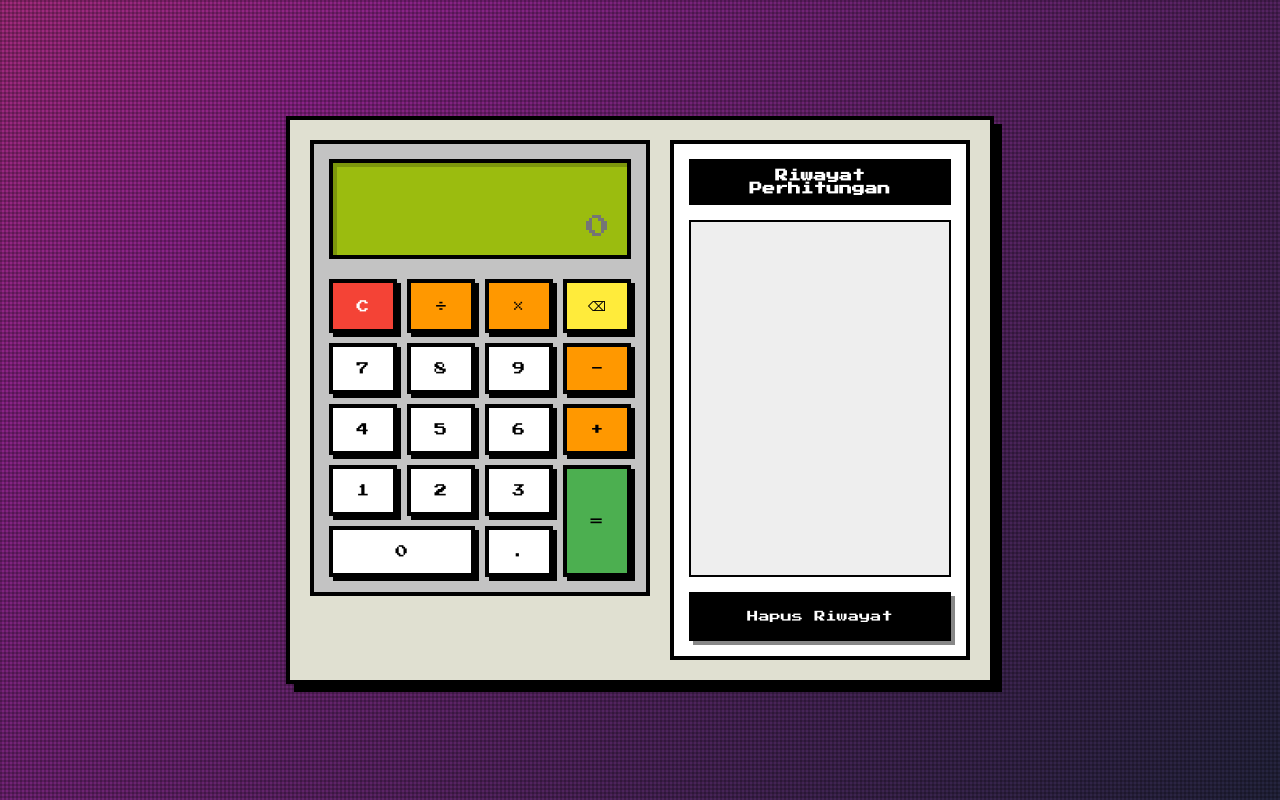
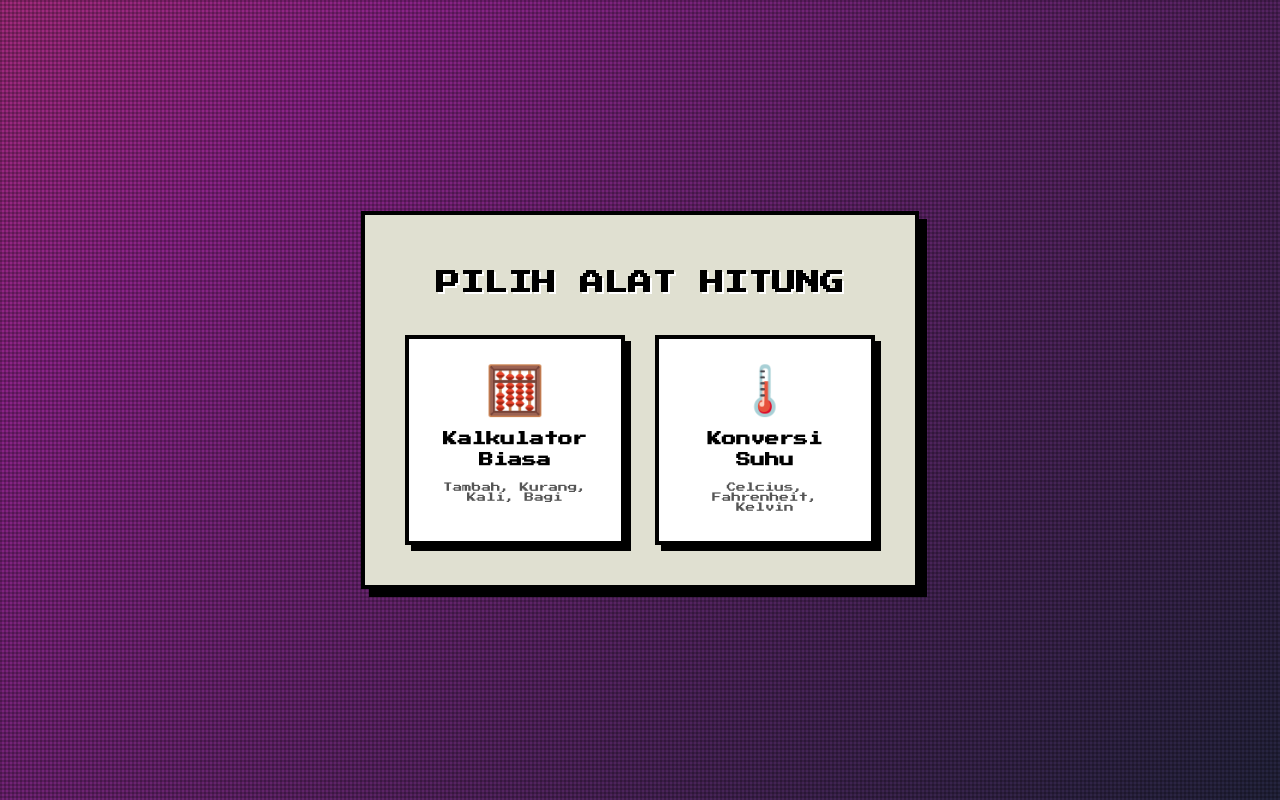
Before and after one commit to DragonEmperor5/TugasProject, a PHP site: page / in a window 1280 px wide. Run offline with PHP 8.4, Linux system fonts and the light colour scheme; data that the repository does not hold is empty.

Commit message:
buat halaman dashboard

```diff
--- a/assets/css/style.css
+++ b/assets/css/style.css
@@ -221,3 +221,87 @@ button:hover {
     transform: translate(4px, 4px);
     box-shadow: none;
 }
+
+/* --- TAMBAHAN UNTUK DASHBOARD --- */
+.dashboard-container {
+    text-align: center;
+    background: #e0e0d1;
+    padding: 40px;
+    border: 4px solid #000;
+    box-shadow: 8px 8px 0px #000;
+}
+
+.dashboard-title {
+    font-size: 1.5rem;
+    margin-bottom: 40px;
+    color: #000;
+    text-shadow: 2px 2px 0px #fff;
+}
+
+.menu-grid {
+    display: flex;
+    gap: 30px;
+    justify-content: center;
+}
+
+.menu-card {
+    display: block;
+    background: #fff;
+    border: 4px solid #000;
+    padding: 20px;
+    width: 220px;
+    text-decoration: none;
+    color: #000;
+    transition: transform 0.1s, box-shadow 0.1s;
+    box-shadow: 6px 6px 0px #000;
+}
+
+.menu-card:hover {
+    background: #fdfd96; /* Kuning muda saat hover */
+    transform: translate(-2px, -2px);
+    box-shadow: 8px 8px 0px #000;
+}
+
+.menu-card:active {
+    transform: translate(4px, 4px);
+    box-shadow: 2px 2px 0px #000;
+}
+
+.menu-card .icon {
+    font-size: 3rem;
+    margin-bottom: 10px;
+}
+
+.menu-card h3 {
+    font-size: 0.9rem;
+    margin: 10px 0;
+    line-height: 1.5;
+}
+
+.menu-card p {
+    font-size: 0.6rem;
+    color: #555;
+}
+
+/* --- TAMBAHAN UNTUK INPUT SUHU --- */
+.pixel-input {
+    width: 100%;
+    padding: 10px;
+    margin-bottom: 15px;
+    font-family: 'Press Start 2P', cursive;
+    font-size: 0.8rem;
+    border: 4px solid #000;
+    background: #fff;
+    outline: none;
+}
+
+.form-group label {
+    display: block;
+    font-size: 0.7rem;
+    margin-bottom: 8px;
+    text-align: left;
+}
+
+.back-link:hover {
+    text-decoration: underline;
+}
--- a/index.php
+++ b/index.php
@@ -1,72 +1,31 @@
-<?php
-include_once 'controllers/HistoryController.php';
-$historyController = new HistoryController();
-$stmt = $historyController->read();
-?>
-
 <!DOCTYPE html>
 <html lang="id">
 <head>
     <meta charset="UTF-8">
     <meta name="viewport" content="width=device-width, initial-scale=1.0">
-    <title>Kalkulator Online Project</title>
+    <title>Dashboard Kalkulator</title>
     <link href="https://fonts.googleapis.com/css2?family=Press+Start+2P&display=swap" rel="stylesheet">
     <link rel="stylesheet" href="assets/css/style.css">
 </head>
 <body>
 
-<div class="container">
-    <div class="calculator">
-        <div class="display">
-            <div id="resultDisplay" class="sub-display"></div>
-            <input type="text" id="inputDisplay" placeholder="0" readonly>
-        </div>
+<div class="dashboard-container">
+    <h1 class="dashboard-title">PILIH ALAT HITUNG</h1>
 
-        <div class="buttons">
-            <button class="btn-clear" onclick="clearDisplay()">C</button>
-            <button class="btn-op" onclick="appendOperator('/')">÷</button>
-            <button class="btn-op" onclick="appendOperator('*')">×</button>
-            <button class="btn-del" onclick="deleteLast()">⌫</button>
+    <div class="menu-grid">
+        <a href="kalkulator_biasa.php" class="menu-card">
+            <div class="icon">🧮</div>
+            <h3>Kalkulator Biasa</h3>
+            <p>Tambah, Kurang, Kali, Bagi</p>
+        </a>
 
-            <button onclick="appendNumber('7')">7</button>
-            <button onclick="appendNumber('8')">8</button>
-            <button onclick="appendNumber('9')">9</button>
-            <button class="btn-op" onclick="appendOperator('-')">-</button>
-
-            <button onclick="appendNumber('4')">4</button>
-            <button onclick="appendNumber('5')">5</button>
-            <button onclick="appendNumber('6')">6</button>
-            <button class="btn-op" onclick="appendOperator('+')">+</button>
-
-            <button onclick="appendNumber('1')">1</button>
-            <button onclick="appendNumber('2')">2</button>
-            <button onclick="appendNumber('3')">3</button>
-            <button class="btn-equal" onclick="calculate()">=</button>
-
-            <button class="btn-zero" onclick="appendNumber('0')">0</button>
-            <button onclick="appendNumber('.')">.</button>
-        </div>
-    </div>
-
-    <div class="history-panel">
-        <h3>Riwayat Perhitungan</h3>
-        <div class="history-list-wrapper">
-            <ul id="historyList">
-                <?php
-                //loop data awal saat halaman dimuat
-                if ($stmt) {
-                    while ($row = $stmt->fetch(PDO::FETCH_ASSOC)){
-                        echo "<li><span>" . $row['expression'] . "</span> <strong>= " . $row['result'] . "</strong></li>";
-                    }
-                }
-                ?>
-            </ul>
-        </div>
-        <a href="delete_history.php?action=clear" class="btn-reset" onclick="return confirm('Hapus semua riwayat?')">Hapus Riwayat</a>
+        <a href="kalkulator_suhu.php" class="menu-card">
+            <div class="icon">🌡️</div>
+            <h3>Konversi Suhu</h3>
+            <p>Celcius, Fahrenheit, Kelvin</p>
+        </a>
     </div>
 </div>
 
-<script src="assets/js/script.js"></script>
-
 </body>
 </html>
```
Also changed, not shown: delete_history.php (+8 -5 lines), kalkulator_biasa.php (added, +75 -0 lines), kalkulator_suhu.php (added, +119 -0 lines).
